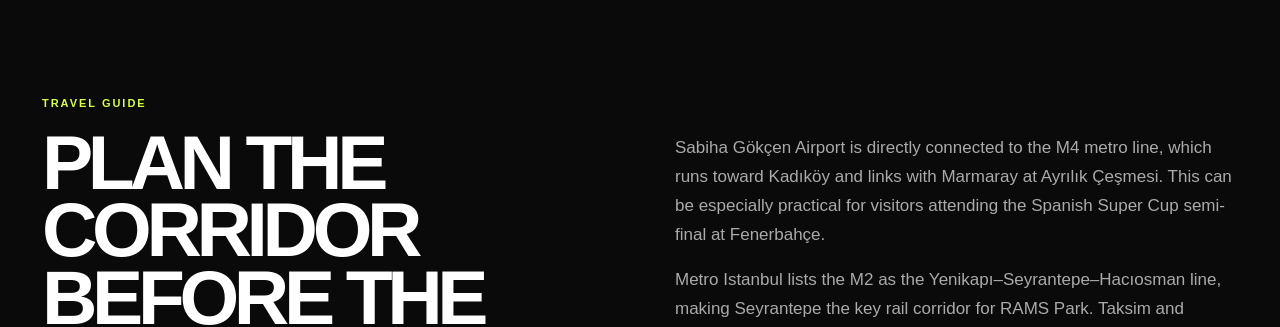
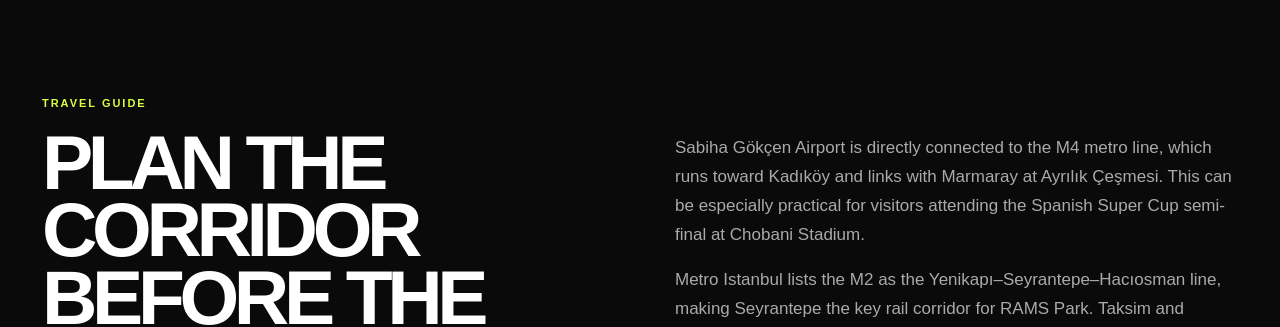
Before and after one commit to istanbulhighlights34-star/finalistanbul, a Next.js app: page /cities/istanbul/airports-and-transport in a window 1280 px wide. Shown: the part 960-1287 px from the top of the page. Built offline with nearby package versions, Linux system fonts and the light colour scheme.

Commit message:
Update Istanbul transport stadium names

```diff
--- a/app/cities/istanbul/airports-and-transport/page.tsx
+++ b/app/cities/istanbul/airports-and-transport/page.tsx
@@ -23,20 +23,20 @@ export default function Page() {
       ]}
       introTitle="PLAN THE CORRIDOR BEFORE THE MATCHDAY."
       paragraphs={[
-        "Sabiha Gökçen Airport is directly connected to the M4 metro line, which runs toward Kadıköy and links with Marmaray at Ayrılık Çeşmesi. This can be especially practical for visitors attending the Spanish Super Cup semi-final at Fenerbahçe.",
+        "Sabiha Gökçen Airport is directly connected to the M4 metro line, which runs toward Kadıköy and links with Marmaray at Ayrılık Çeşmesi. This can be especially practical for visitors attending the Spanish Super Cup semi-final at Chobani Stadium.",
         "Metro Istanbul lists the M2 as the Yenikapı–Seyrantepe–Hacıosman line, making Seyrantepe the key rail corridor for RAMS Park. Taksim and Kabataş are connected by the F1 funicular, which is useful for visitors staying centrally and moving toward the Beşiktaş waterfront area.",
       ]}
       cards={[
         ["ARRIVING AT SAW", "Use the M4 corridor when Kadıköy or the Asian side is your base. The airport's official site confirms direct metro access and onward connections to Marmaray and ferries."],
         ["RAMS PARK", "Seyrantepe is the rail reference point on the M2 corridor. Final-day crowd controls or special operating plans for February 2027 have not yet been published."],
-        ["BEŞİKTAŞ / KABATAŞ", "Taksim connects to Kabataş via the F1 funicular. From the waterfront area, walking and local connections become relevant for Beşiktaş Stadium."],
+        ["BEŞİKTAŞ / KABATAŞ", "Taksim connects to Kabataş via the F1 funicular. From the waterfront area, walking and local connections become relevant for Tüpraş Stadium."],
         ["ARRIVING AT IST", "Treat Istanbul Airport routing as a city-base decision first. Check the airport and local transport authorities again close to travel because service patterns can change before 2027."],
       ]}
       relatedLinks={[
         { href: "/cities/istanbul/where-to-stay", label: "Where to stay in Istanbul" },
         { href: "/stadiums/rams-park", label: "RAMS Park guide" },
         { href: "/stadiums/tupras-stadium", label: "Tüpraş Stadium guide" },
-        { href: "/stadiums/fenerbahce-sukru-saracoglu", label: "Fenerbahçe stadium guide" },
+        { href: "/stadiums/chobani-stadium", label: "Chobani Stadium guide" },
       ]}
       sourceLinks={[
         { href: "https://www.metro.istanbul/", label: "Metro Istanbul — network and lines" },
```
